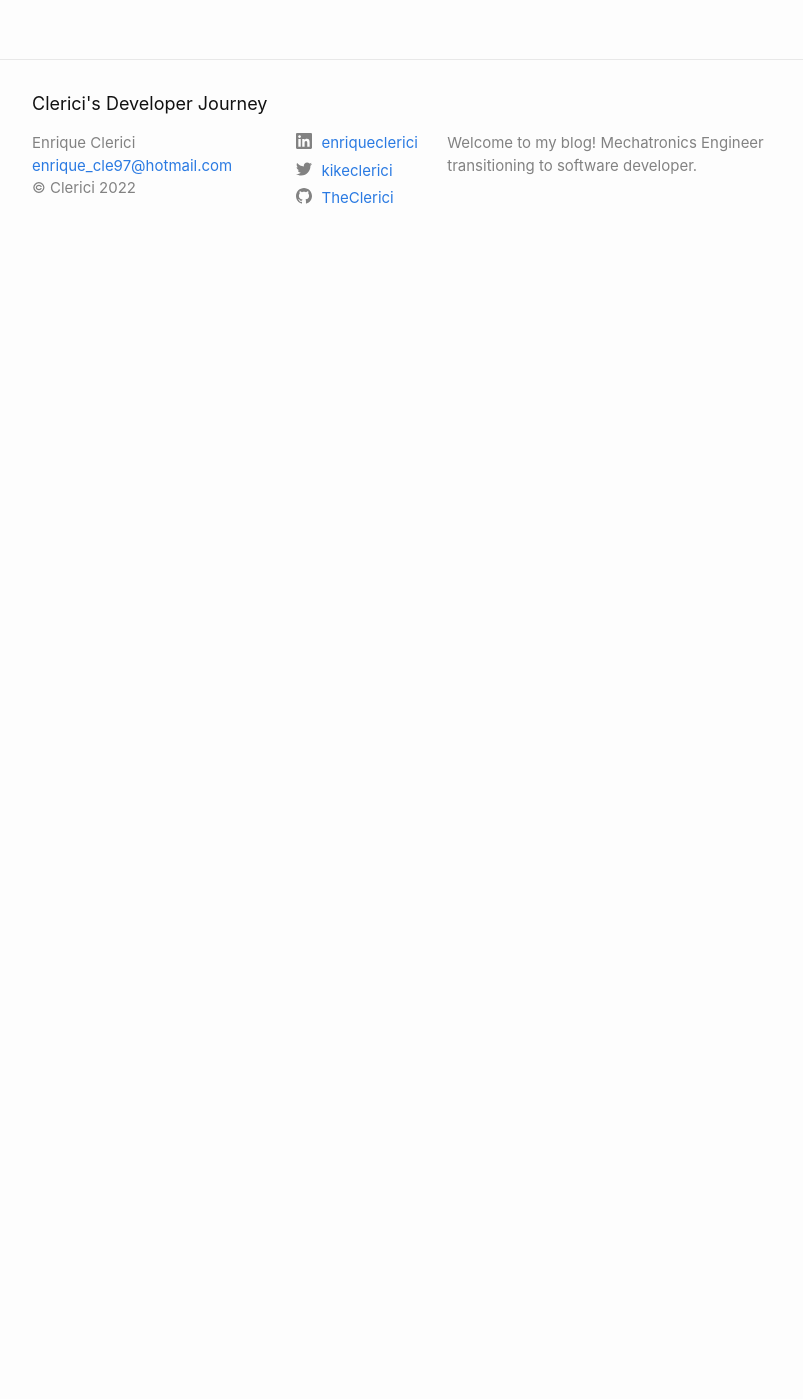
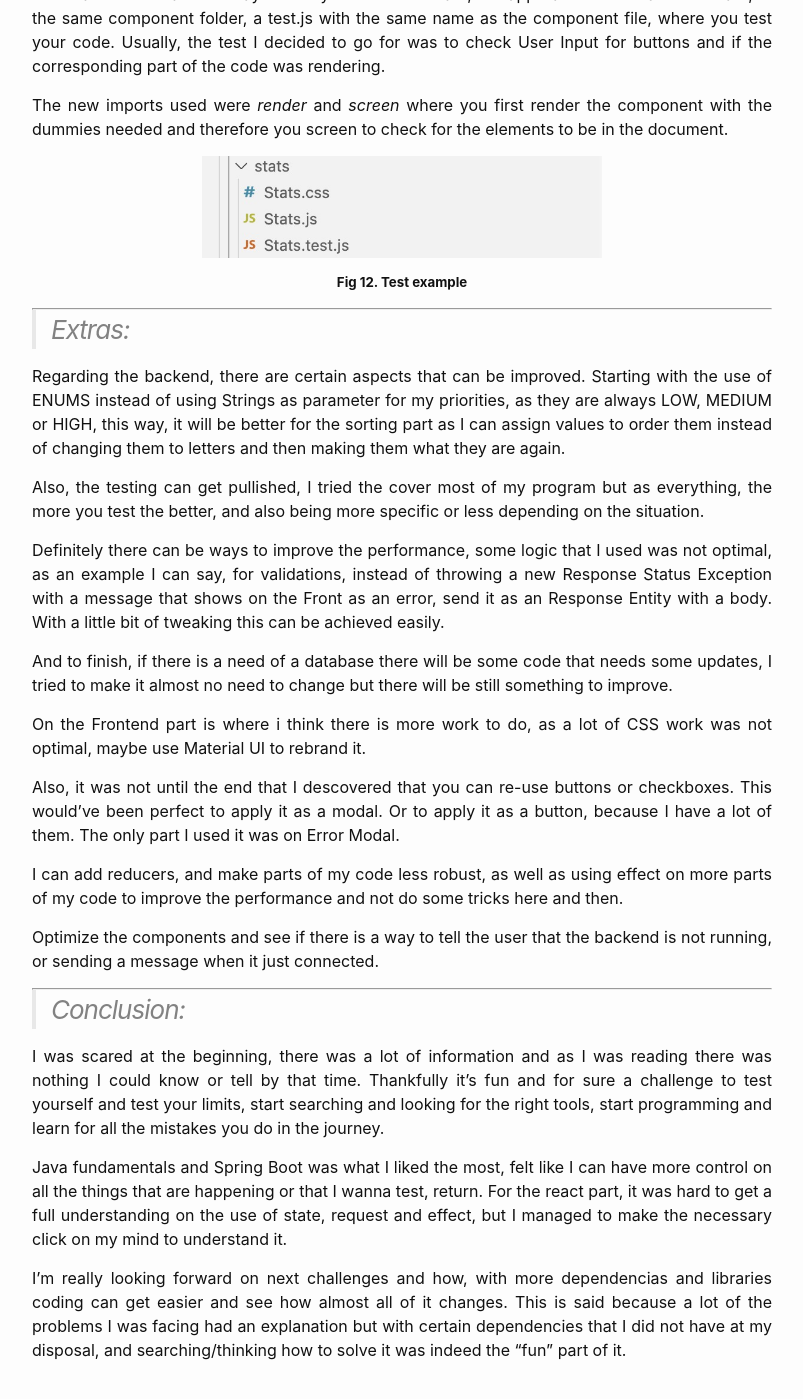
Before and after one commit to TheClerici/my-blog, a Jekyll site: the page built from blog-logs/_posts/2022-11-24-3rdTechLog.md, in a window 1280 px wide and 1400 px high, scrolled down 19581 px. Shown: the whole window, without its empty margins (238-1041 px from the left). Built offline with Jekyll 4.4.1, drawn with Linux system fonts in a browser that asks for light colours; before the commit the page ends 19851 px from its top, so only the background shows below that; some of the changed text lies outside the part shown.

Commit message:
techlog finish

```diff
--- a/blog-logs/_posts/2022-11-24-3rdTechLog.md
+++ b/blog-logs/_posts/2022-11-24-3rdTechLog.md
@@ -626,14 +626,13 @@ This component has 3 sections.
 
 On the table we have all of the diferent parameters of our To Do's.
 
-Starting with the a checkbox component that sets to done/undone the one displayed.\
-On name, you can see what the To Do is for.\
-on Priority, the amount of importance that To Do has, including at the top a select that sorts the list depending on what you need.\
-on due date, empty if there is none, or the date when you want to finish that To Do, including at the top a select that sorts the lsit depending on what you need.\
-On Actions, two buttons that let you edit or delete certain To DO.
+* Starting with the a checkbox component that sets to done/undone the one displayed.
+* On name, you can see what the To Do is for.
+* On Priority, the amount of importance that To Do has, including at the top a select that sorts the list depending on what you need.
+* On due date, empty if there is none, or the date when you want to finish that To Do, including at the top a select that sorts the lsit depending on what you need.
+* On Actions, two buttons that let you edit or delete certain To Do.
 
-When edit is pressed, it opens up a modal that works exactly as the add To Do modal.\
-When delete is pressed, it returns the id value of that To Do to App.js with props and calls an axios DELETE for that To Do.
+When edit is pressed, it opens up a modal that works exactly as the add To Do modal and when delete is pressed, it returns the id value of that To Do to App.js with props and calls an axios DELETE for that To Do.
 
 <p align="center">
     <img width="450" src="https://github.com/TheClerici/my-blog/blob/main/images/edittodo.jpg?raw=true">
@@ -671,11 +670,47 @@ return (
 
 Last but not least, the metrics.
 
-Here, we receive through an axios GET the metrics and store them in a variable, then, with props, we send them to the stats component and showcase them.
+Here, we receive through an axios GET the metrics and store them in a variable, then, with props, we send them to the stats component and showcase them with labels and some fancy boxes.
 
 #### **Tests:**
+
+And finally, the Front end testing, this works a little bit different than the back and runs with the command _npm test_.
+
+There are more than one way to test your code on react, the approach I took was too create, in the same component folder, a test.js with the same name as the component file, where you test your code. Usually, the test I decided to go for was to check User Input for buttons and if the corresponding part of the code was rendering.
+
+The new imports used were _render_ and _screen_ where you first render the component with the dummies needed and therefore you screen to check for the elements to be in the document.
+
+<p align="center">
+    <img width="400" src="https://github.com/TheClerici/my-blog/blob/main/images/fronttest.jpg?raw=true">
+</p>
+<div align="center">
+    <h5><strong>Fig 12. Test example</strong></h5>
+</div>
 
 ------------------------------------------------------------------------------------------
 <blockquote> <h3> Extras: </h3> </blockquote>
 
-Talk about ENUMS and using ResponseEntity instead of throw new ResponseStatusException.
+Regarding the backend, there are certain aspects that can be improved. Starting with the use of ENUMS instead of using Strings as parameter for my priorities, as they are always LOW, MEDIUM or HIGH, this way, it will be better for the sorting part as I can assign values to order them instead of changing them to letters and then making them what they are again.
+
+Also, the testing can get pullished, I tried the cover most of my program but as everything, the more you test the better, and also being more specific or less depending on the situation.
+
+Definitely there can be ways to improve the performance, some logic that I used was not optimal, as an example I can say, for validations, instead of throwing a new Response Status Exception with a message that shows on the Front as an error, send it as an Response Entity with a body. With a little bit of tweaking this can be achieved easily.
+
+And to finish, if there is a need of a database there will be some code that needs some updates, I tried to make it almost no need to change but there will be still something to improve.
+
+On the Frontend part is where i think there is more work to do, as a lot of CSS work was not optimal, maybe use Material UI to rebrand it.
+
+Also, it was not until the end that I descovered that you can re-use buttons or checkboxes. This would've been perfect to apply it as a modal. Or to apply it as a button, because I have a lot of them. The only part I used it was on Error Modal.
+
+I can add reducers, and make parts of my code less robust, as well as using effect on more parts of my code to improve the performance and not do some tricks here and then.
+
+Optimize the components and see if there is a way to tell the user that the backend is not running, or sending a message when it just connected.
+
+------------------------------------------------------------------------------------------
+<blockquote> <h3> Conclusion: </h3> </blockquote>
+
+I was scared at the beginning, there was a lot of information and as I was reading there was nothing I could know or tell by that time. Thankfully it's fun and for sure a challenge to test yourself and test your limits, start searching and looking for the right tools, start programming and learn for all the mistakes you do in the journey.
+
+Java fundamentals and Spring Boot was what I liked the most, felt like I can have more control on all the things that are happening or that I wanna test, return. For the react part, it was hard to get a full understanding on the use of state, request and effect, but I managed to make the necessary click on my mind to understand it.
+
+I'm really looking forward on next challenges and how, with more dependencias and libraries coding can get easier and see how almost all of it changes. This is said because a lot of the problems I was facing had an explanation but with certain dependencies that I did not have at my disposal, and searching/thinking how to solve it was indeed the "fun" part of it.
```
Also changed, not shown: images/fronttest.jpg (added).
